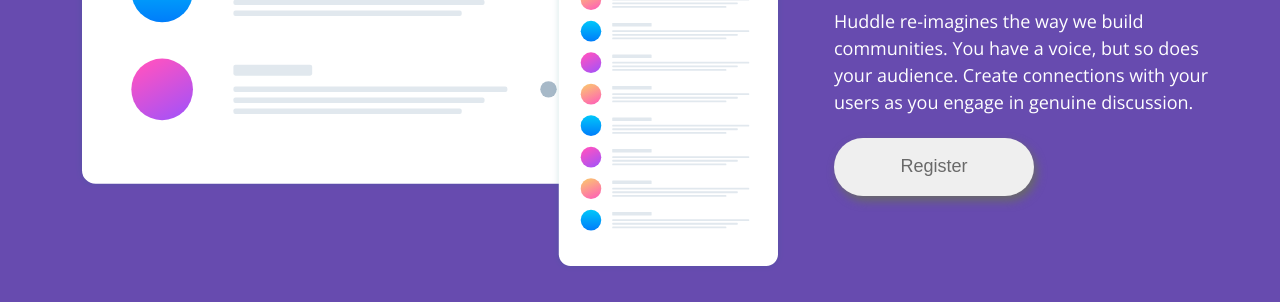
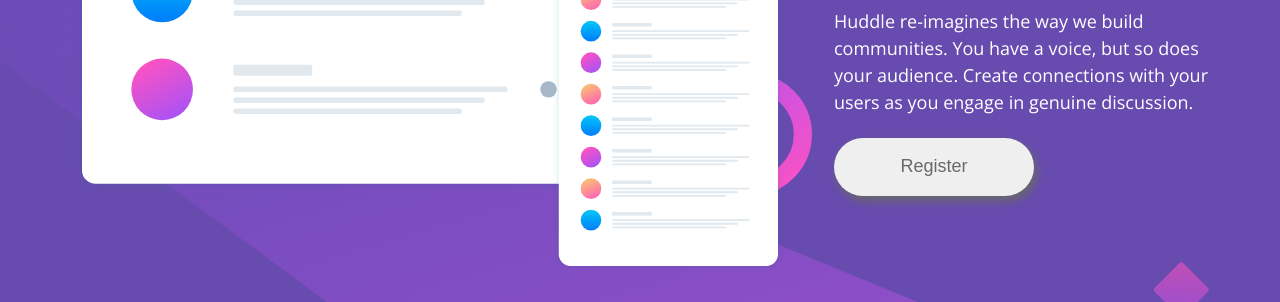
Before and after one commit to dev-diegocoelho/1-Quest, a plain HTML site: page index.html in a window 1280 px wide. Shown: the part 466-768 px from the top of the page. Drawn offline with nearby package versions, Linux system fonts and the light colour scheme; the site is published under a folder, as on GitHub Pages, so addresses that start at the root find nothing.

Commit message:
Update estilos.css

```diff
--- a/src/css/estilos.css
+++ b/src/css/estilos.css
@@ -1,5 +1,5 @@
 body{
-    background: url('/src/images/bg-desktop.svg') hsl(257, 40%, 49%);
+    background: url('../images/bg-desktop.svg') hsl(257, 40%, 49%);
     background-size: cover;
     height: 100vh;
     font-family: 'Open Sans';
```
